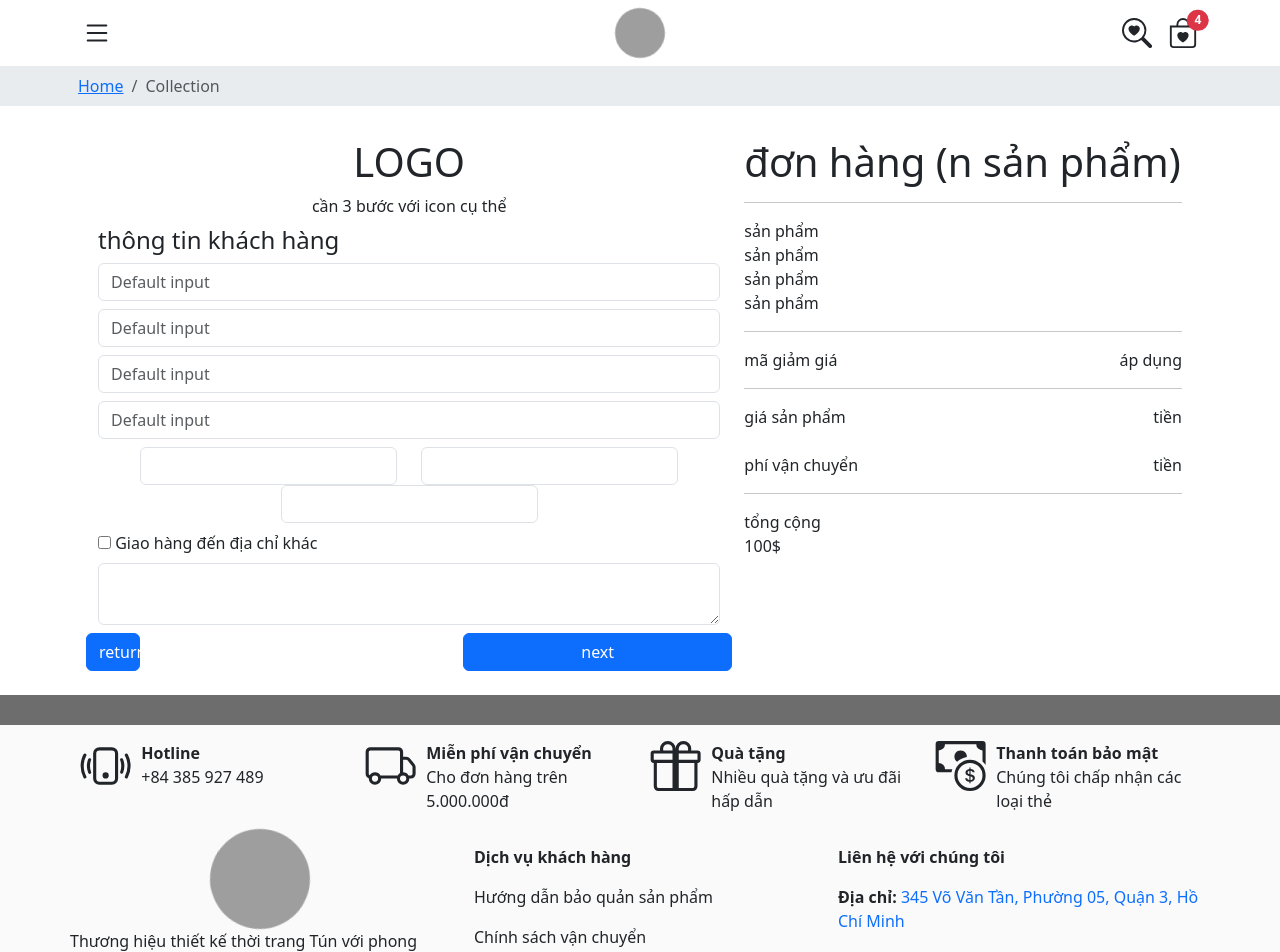
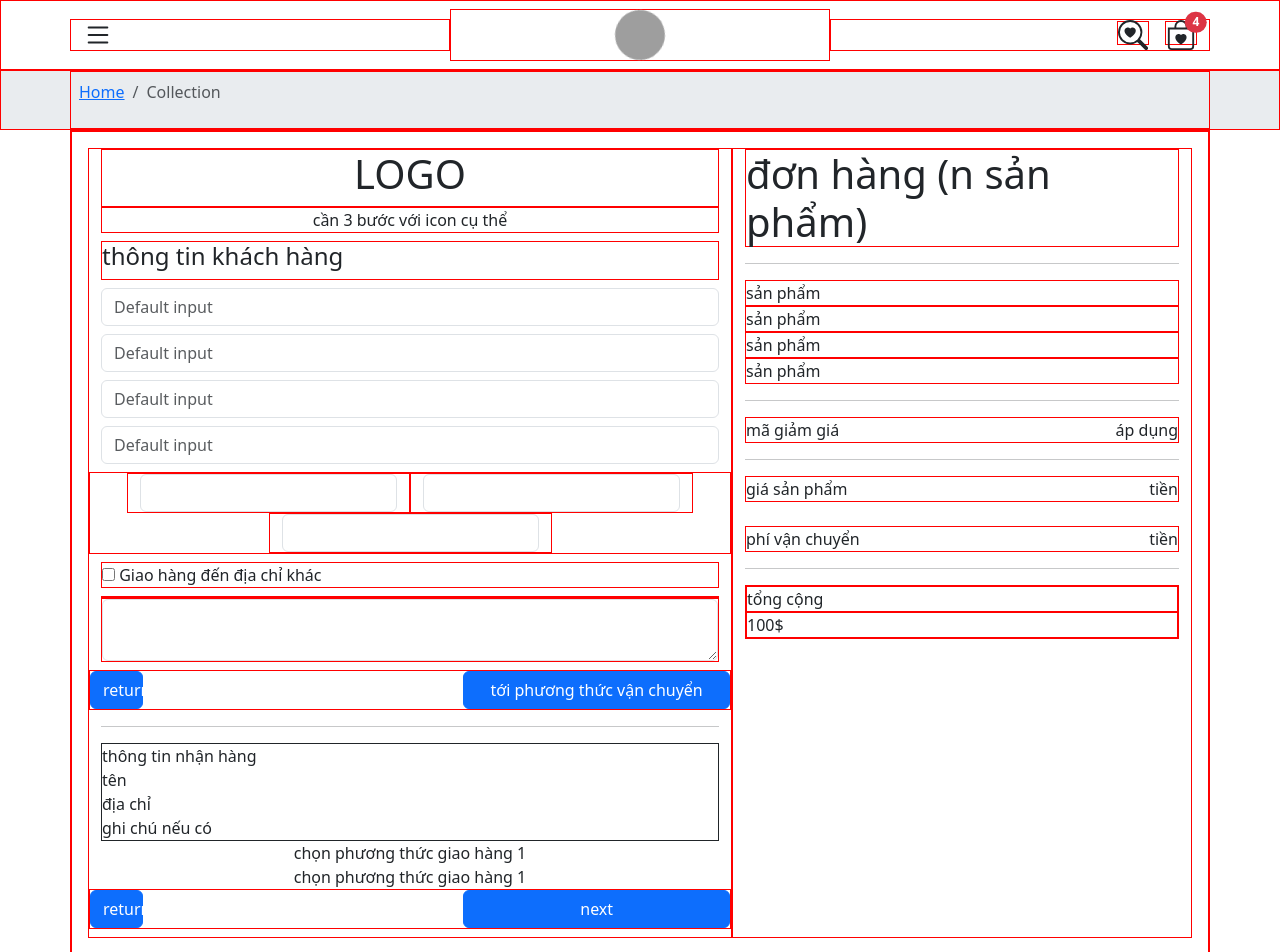
Before and after one commit to tuanbui2000/basereacthook, a React (Create React App) app: page /Payment in a window 1280 px wide. Shown: the top 952 px of the page. Built offline with nearby package versions, Linux system fonts and the light colour scheme; grey boxes are pictures that could not be loaded.

Commit message:
after newyear

```diff
--- a/src/App.css
+++ b/src/App.css
@@ -3,7 +3,7 @@
 }
 
 .red {
-  /* border: 1px solid red; */
+  border: 1px solid red;
 }
 
 .filter-btn {
--- a/src/components/Payment/Payment.js
+++ b/src/components/Payment/Payment.js
@@ -83,9 +83,31 @@ const Payment = () => {
                         </div>
                         <div className="row d-flex justify-content-between mb-2 red">
                             <button className="col-1 btn btn-primary red">return</button>
-                            <button className="col-5 btn btn-primary red">next</button>
+                            <button className="col-5 btn btn-primary red">tới phương thức vận chuyển</button>
 
                         </div>
+
+                        {/* từ đây là trang sau */}
+
+                        <div>
+                            <hr />
+                            <div className="border border-dark text-start">
+                                <div> thông tin nhận hàng</div>
+                                <div> tên </div>
+                                <div> địa chỉ </div>
+                                <div> ghi chú nếu có </div>
+                            </div>
+                            <div> chọn phương thức giao hàng 1</div>
+                            <div> chọn phương thức giao hàng 1</div>
+                            <div className="row d-flex justify-content-between mb-2 red">
+                                <button className="col-1 btn btn-primary red">return</button>
+                                <button className="col-5 btn btn-primary red">next</button>
+
+                            </div>
+
+                        </div>
+
+                        {/* tới đây */}
 
                     </div>
                     <div className="col-5 red">
```
